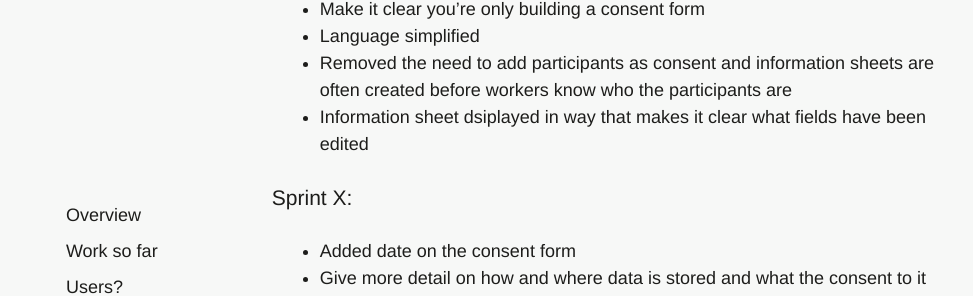
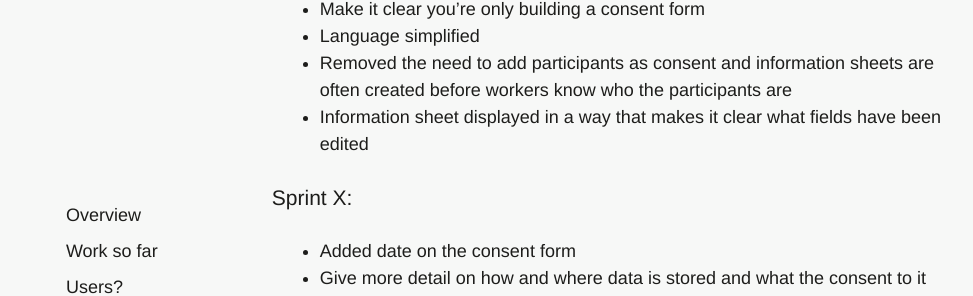
Before and after one commit to barnardos/consent-form-discovery-report, a Jekyll site: the page built from alpha.md, in a window 1280 px wide and 900 px high, scrolled down 915 px. Shown: the part 153-449 px from the top of the window, without its empty margins (28-1001 px from the left). Built offline with Jekyll 4.4.1, drawn with Linux system fonts in a browser that asks for light colours.

Commit message:
Update alpha.md

```diff
--- a/alpha.md
+++ b/alpha.md
@@ -27,7 +27,7 @@ The [tool](https://consent-form.barnardos.digital) went through two main iterati
  * Make it clear you’re only building a consent form
  * Language simplified
  * Removed the need to add participants as consent and information sheets are often created before workers know who the participants are
- * Information sheet dsiplayed in way that makes it clear what fields have been edited
+ * Information sheet displayed in a way that makes it clear what fields have been edited
 
 ### Sprint X:
  * Added date on the consent form
```
